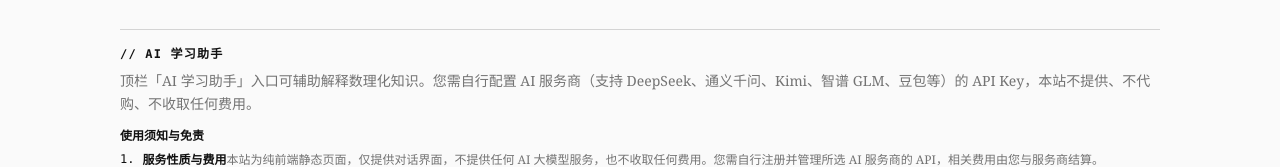
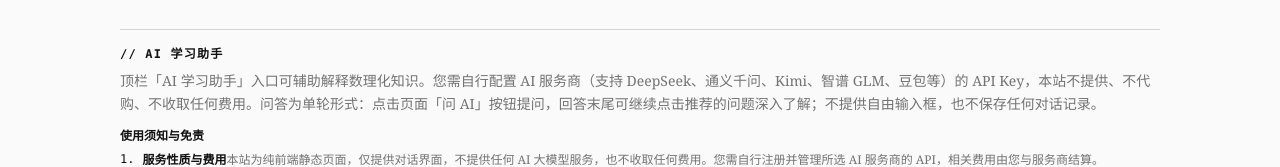
Before and after one commit to irkythedev/stem-digital-lab, a React (Vite) app: page /guide in a window 1280 px wide. Shown: the part 866-1033 px from the top of the page. Built offline with nearby package versions, Linux system fonts and the light colour scheme; no server answers.

Commit message:
docs: README language nav anchors + single-turn AI notes (zh/en)

```diff
--- a/src/pages/GuidePage.tsx
+++ b/src/pages/GuidePage.tsx
@@ -22,7 +22,7 @@ const copy = {
     privacy: '反馈与隐私',
     privacyText: '实验反馈和项目反馈会发送给开发者；离线或网络异常时自动暂存在当前浏览器，联网后补发。无需登录账号。',
     ai: 'AI 学习助手',
-    aiIntro: '顶栏「AI 学习助手」入口可辅助解释数理化知识。您需自行配置 AI 服务商（支持 DeepSeek、通义千问、Kimi、智谱 GLM、豆包等）的 API Key，本站不提供、不代购、不收取任何费用。',
+    aiIntro: '顶栏「AI 学习助手」入口可辅助解释数理化知识。您需自行配置 AI 服务商（支持 DeepSeek、通义千问、Kimi、智谱 GLM、豆包等）的 API Key，本站不提供、不代购、不收取任何费用。问答为单轮形式：点击页面「问 AI」按钮提问，回答末尾可继续点击推荐的问题深入了解；不提供自由输入框，也不保存任何对话记录。',
     aiTermsTitle: '使用须知与免责',
     aiTerms: [
       { title: '服务性质与费用', body: '本站为纯前端静态页面，仅提供对话界面，不提供任何 AI 大模型服务，也不收取任何费用。您需自行注册并管理所选 AI 服务商的 API，相关费用由您与服务商结算。' },
@@ -50,7 +50,7 @@ const copy = {
     privacy: 'Feedback and privacy',
     privacyText: 'Experiment and project feedback is sent to the developer; while offline or on network errors it is queued in this browser and sent automatically when back online. No account is required.',
     ai: 'AI Assistant',
-    aiIntro: 'The AI assistant (header entry) helps explain math / physics / chemistry. You configure your own API key (DeepSeek, Qwen, Kimi, Zhipu GLM, Doubao and more); this site provides no key, sells nothing and charges nothing.',
+    aiIntro: 'The AI assistant (header entry) helps explain math / physics / chemistry. You configure your own API key (DeepSeek, Qwen, Kimi, Zhipu GLM, Doubao and more); this site provides no key, sells nothing and charges nothing. Q&A is single-turn: click an "Ask AI" button on any page to ask; each answer ends with recommended follow-up questions you can click to explore further — there is no free-text input, and no conversation history is stored.',
     aiTermsTitle: 'Terms & disclaimer',
     aiTerms: [
       { title: 'Service nature and fees', body: 'This site is a pure front-end static page that only provides the chat UI — no AI model service, no fees. You register and manage the API of your chosen provider yourself; fees are settled with that provider.' },
```
Also changed, not shown: 1 other file (tests, documents, lock files or other folders).
